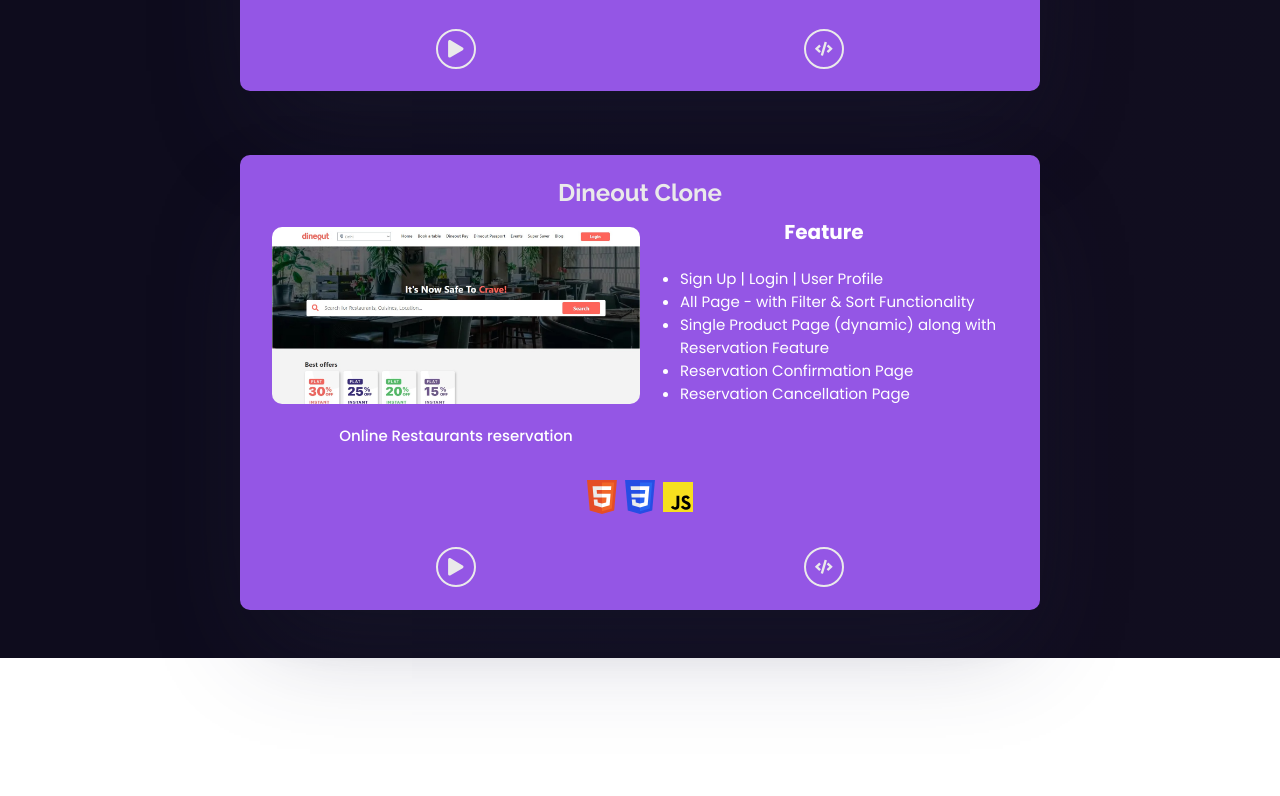
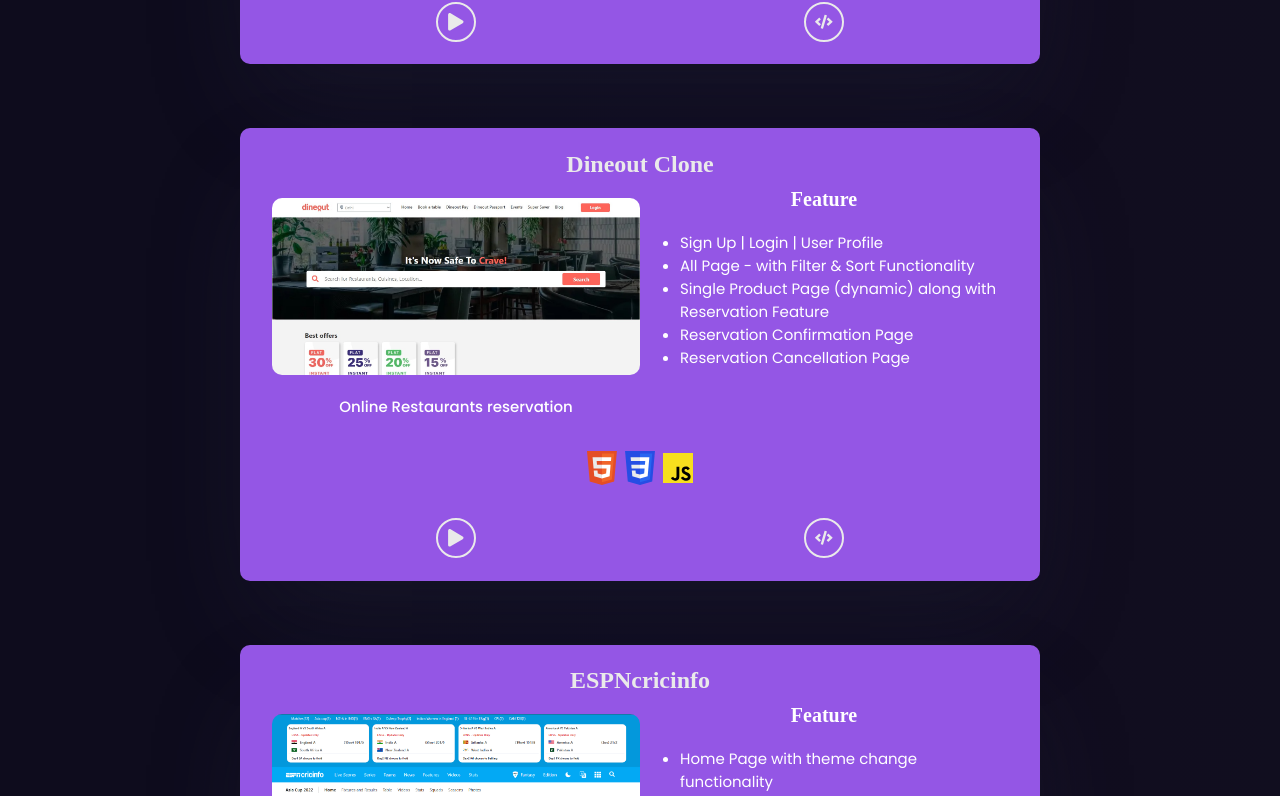
Before and after one commit to Akash2377/Akash2377_portfolio, a React (Create React App) app: page /projects in a window 1280 px wide. Shown: the part 1955-2751 px from the top of the page. Before the commit the page ends 2613 px from the top, so only its background shows below. Built offline with nearby package versions, Linux system fonts and the light colour scheme; a web font is replaced by a local one.

Commit message:
React Project added

```diff
--- a/src/components/Landing/Landing.js
+++ b/src/components/Landing/Landing.js
@@ -34,7 +34,7 @@
       transition: "100ms ease-out",
       "&:hover": {
         backgroundColor: theme.tertiary,
-        color: theme.secondary,
+        color: "purple",
         border: `3px solid ${theme.tertiary}`,
       },
       [t.breakpoints.down("sm")]: {
@@ -43,7 +43,7 @@
     },
     contactBtn: {
       backgroundColor: theme.primary,
-      color: theme.secondary,
+      color: "white",
       borderRadius: "30px",
       textTransform: "inherit",
       textDecoration: "none",
@@ -143,8 +143,7 @@
             <div className="lcr-buttonContainer">
               {headerData.resumePdf && (
                 <a
-                  href={headerData.resumePdf}
-                  download="resume"
+                  href="https://drive.google.com/file/d/1i6fEK9pOuSm3KKaoqjy82U1K_vTTsGzz/view?usp=sharing"
                   target="_blank"
                   rel="noreferrer"
                 >
--- a/src/components/Projects/SingleProject/SingleProject.js
+++ b/src/components/Projects/SingleProject/SingleProject.js
@@ -54,7 +54,7 @@
       >
         <h2
           id={name.replace(" ", "-").toLowerCase()}
-          style={{ color: theme.tertiary }}
+          style={{ color: theme.tertiary, fontFamily: "cursive" }}
         >
           {name}
         </h2>
@@ -75,9 +75,10 @@
               className="project--desc"
               style={{
                 fontSize: "20px",
-                fontWeight: "bold",
+                fontWeight: "600",
                 marginTop: "-10px",
                 textAlign: "center",
+                fontFamily: "cursive",
               }}
             >
               Feature
--- a/src/data/projectsData.js
+++ b/src/data/projectsData.js
@@ -2,6 +2,7 @@
 import two from "../assets/png/Projects/dineout.png";
 import Masai20 from "../assets/png/Projects/masai2o.png";
 import GoMasai from "../assets/png/Projects/GoMasai.png";
+import cricinfo from "../assets/png/Projects/cricinfo.png";
 // import three from "../assets/svg/projects/three.svg";
 
 export const projectsData = [
@@ -70,6 +71,24 @@
     demo: "https://dineoutclone22.netlify.app/",
     image: two,
   },
+  {
+    id: 5,
+    projectName: "ESPNcricinfo",
+    projectHade: "Get Live Cricket Score",
+    projectDesc: [
+      "Home Page with theme change functionality",
+      "Latest cricket news page",
+      "Live Score Page ",
+      "Sign Up | Login for cricket fantasy section",
+      "Play Fantasy Cricket and win real cash",
+      "Player search functionality",
+      "Players Profile Page",
+    ],
+    tags: ["HTML", "CSS", "React", "materialui"],
+    code: "https://github.com/Akash2377/ESPNcricinfo_Clone",
+    demo: "https://espncricinfoclone.netlify.app/",
+    image: cricinfo,
+  },
   // {
   //   id: 5,
   //   projectName: "Weather App",
```
Also changed, not shown: src/assets/png/Projects/cricinfo.png (added).
